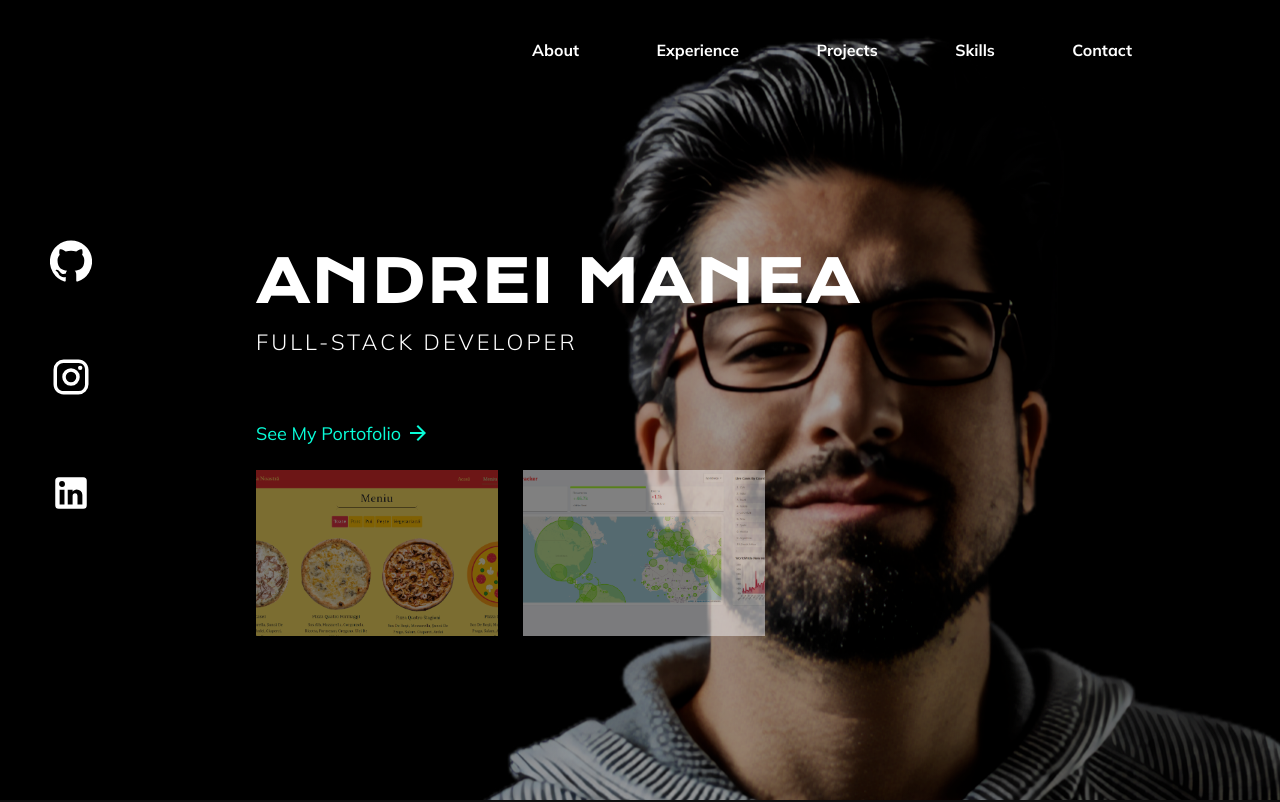
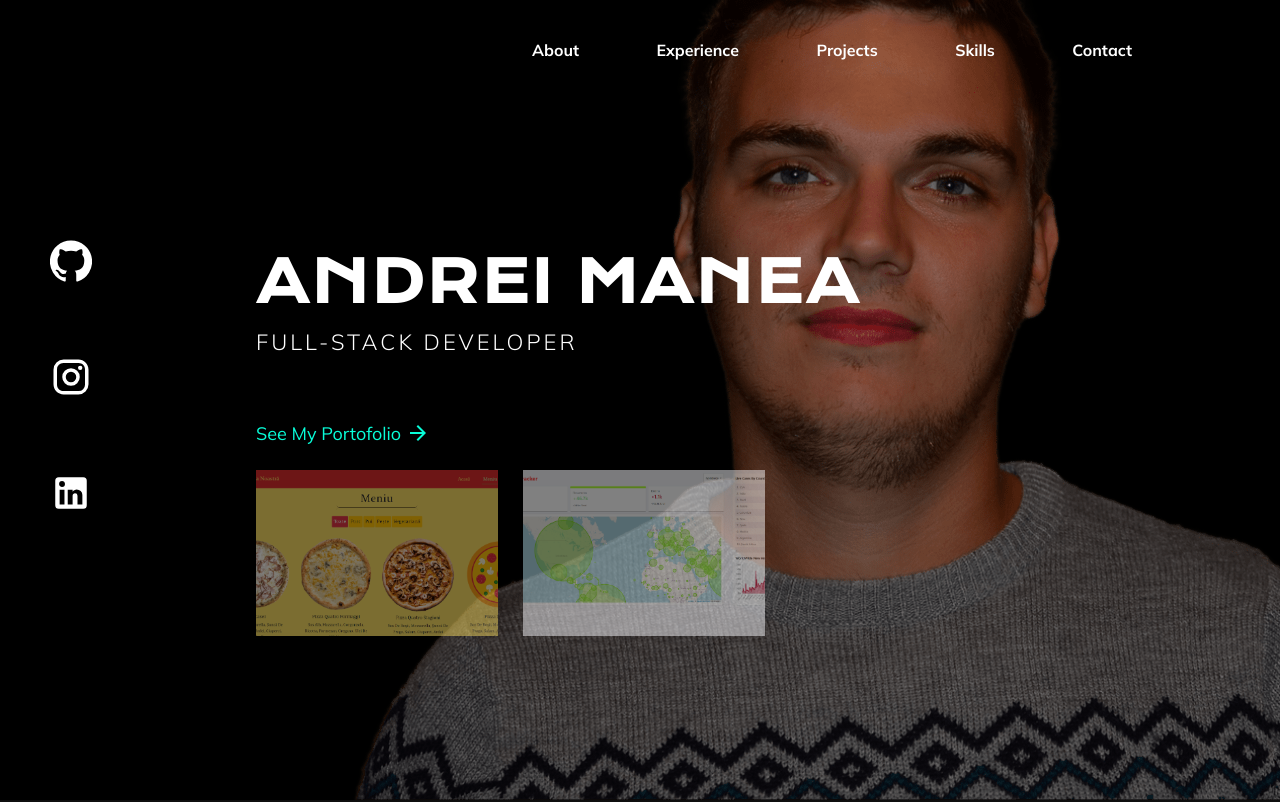
Before and after one commit to AndreiManea/Portofolio, a React (Create React App) app: page / in a window 1280 px wide. Shown: the top 802 px of the page. Built offline with nearby package versions, Linux system fonts and the light colour scheme.

Commit message:
Added the right images for Hero and About

```diff
--- a/src/Hero.scss
+++ b/src/Hero.scss
@@ -6,7 +6,7 @@
   background: linear-gradient(rgba(0, 0, 0, 0.35), rgba(0, 0, 0, 0.35)),
     url("./assets/Images/heroImg.png");
   background-repeat: no-repeat;
-  background-position: 100% 15%;
+  background-position: 100% 100%;
 
   .navbar {
     display: flex;
```
Also changed, not shown: src/assets/Images/About.jpg, src/assets/Images/heroImg.png.
